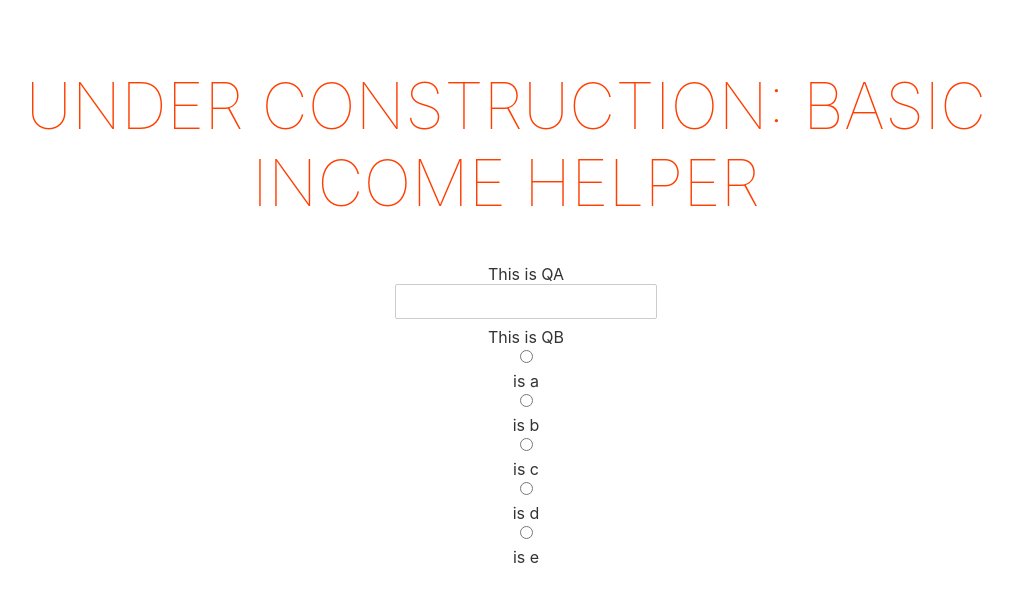
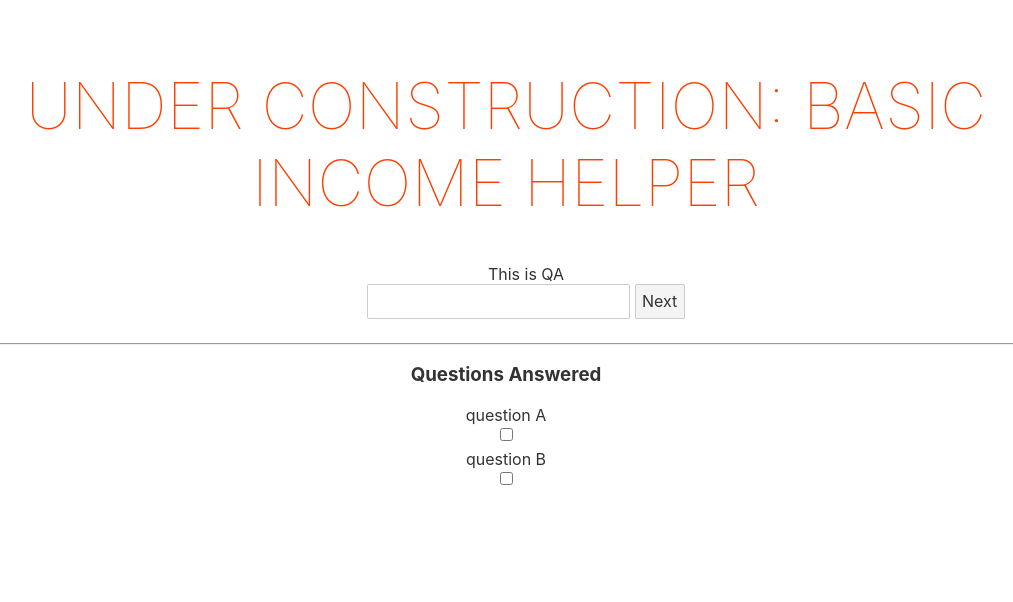
Before and after one commit to marcoarthur/basic-income-brazil, a Svelte app: page / in a window 1280 px wide. Shown: the top 602 px of the page, without its empty margins (134-1147 px from the left). Built offline with nearby package versions, Linux system fonts and the light colour scheme.

Commit message:
Dev UIX
Question flow component (questionList.svelte) and its sub components.

```diff
--- a/src/App.svelte
+++ b/src/App.svelte
@@ -8,7 +8,8 @@
 			type: "text",
 			properties: {
 				tip : "A tip",
-			}
+			},
+			answered: false
 		},
 		{
 			question: "question B",
@@ -18,10 +19,17 @@
 				choices: () => {
 					return [ 'a','b', 'c', 'd', 'e'].map( (v) => [v, 'is ' + v] )
 				},
+				group: 'qq',
 				tip: "A tip"
-			}
+			},
+			answered: false
 		}
 	];
+
+	let pointer = 0;
+
+	list.map( (e,i) => { e.active = pointer == i })
+
 </script>
 
 <style>
@@ -48,5 +56,5 @@
 
 <main>
 	<h1> Under construction: Basic Income helper </h1>
-	<QuestionList {list} />
+	<QuestionList {list} {pointer} />
 </main>
--- a/src/components/forms/input.Svelte
+++ /dev/null
@@ -1,2 +0,0 @@
-<script>
-</script>
--- a/src/components/forms/input.svelte
+++ b/src/components/forms/input.svelte
@@ -7,9 +7,9 @@
   <input {type} {...properties} />
 {:else if type == 'radio' }
   {#each properties.choices() as c }
-    <input {type} name="group" value="{c[0]}" />
+    <input type="radio" bind:group={properties.group} value="{c[0]}" />
     <label>{c[1]}</label>
   {/each}
 {:else}
-  <span> Should not be here </span>
+  <span> So bad! Should not be here </span>
 {/if}
--- a/src/components/question.svelte
+++ b/src/components/question.svelte
@@ -5,7 +5,11 @@
   export let text = "default question text";
   export let type = "text";
   export let properties;
+  export let active = false;
+
 </script>
 
-<label for="{question}">{text}</label>
-<QForm {type} {properties} />
+{#if active }
+  <label for="{question}">{text}</label>
+  <QForm {type} {properties} />
+{/if}
--- a/src/components/questionList.svelte
+++ b/src/components/questionList.svelte
@@ -1,7 +1,18 @@
 <script>
-	import Question from './question.svelte';
+  import Question from './question.svelte';
 
   export let list = [];
+  export let pointer;
+
+  function next() {
+    // get question
+    list[pointer].answered = true;
+
+    // go next
+    pointer = pointer < list.length ? pointer + 1 : pointer;
+    list.map( (e,i) => { e.active = pointer == i })
+    // console.log(list[pointer]);
+  }
 </script>
 
 <style>
@@ -12,6 +23,16 @@
 
 <ul class="qlist">
   {#each list as q, i}
-    <li class="item"> <Question {...q} /> </li>
+    <li class="item">
+      <Question {...q} hidden={!q.active} />
+      <button on:click={next} hidden={!q.active}>Next</button>
+   </li>
   {/each}
 </ul>
+
+<hr/>
+<h3> Questions Answered </h3>
+{#each list as q, i}
+  <label>{q.question}</label>
+  <input type="checkbox" bind:checked={q.answered}>
+{/each }
--- a/src/main.js
+++ b/src/main.js
@@ -2,9 +2,6 @@ import App from './App.svelte';
 
 const app = new App({
 	target: document.body,
-	props: {
-		name: 'world'
-	}
 });
 
 export default app;
```
Also changed, not shown: 1 other file (tests, documents, lock files or other folders).
